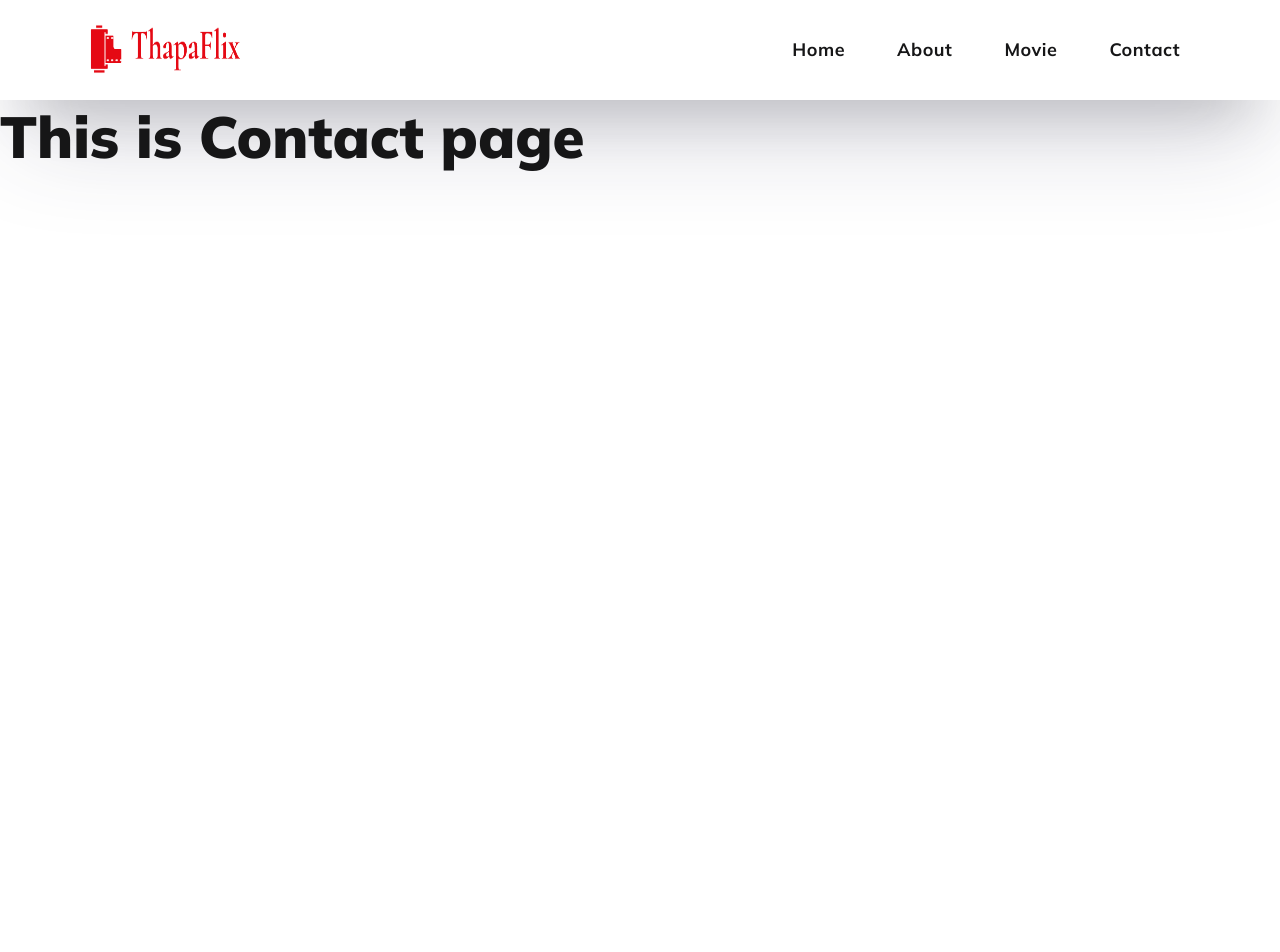
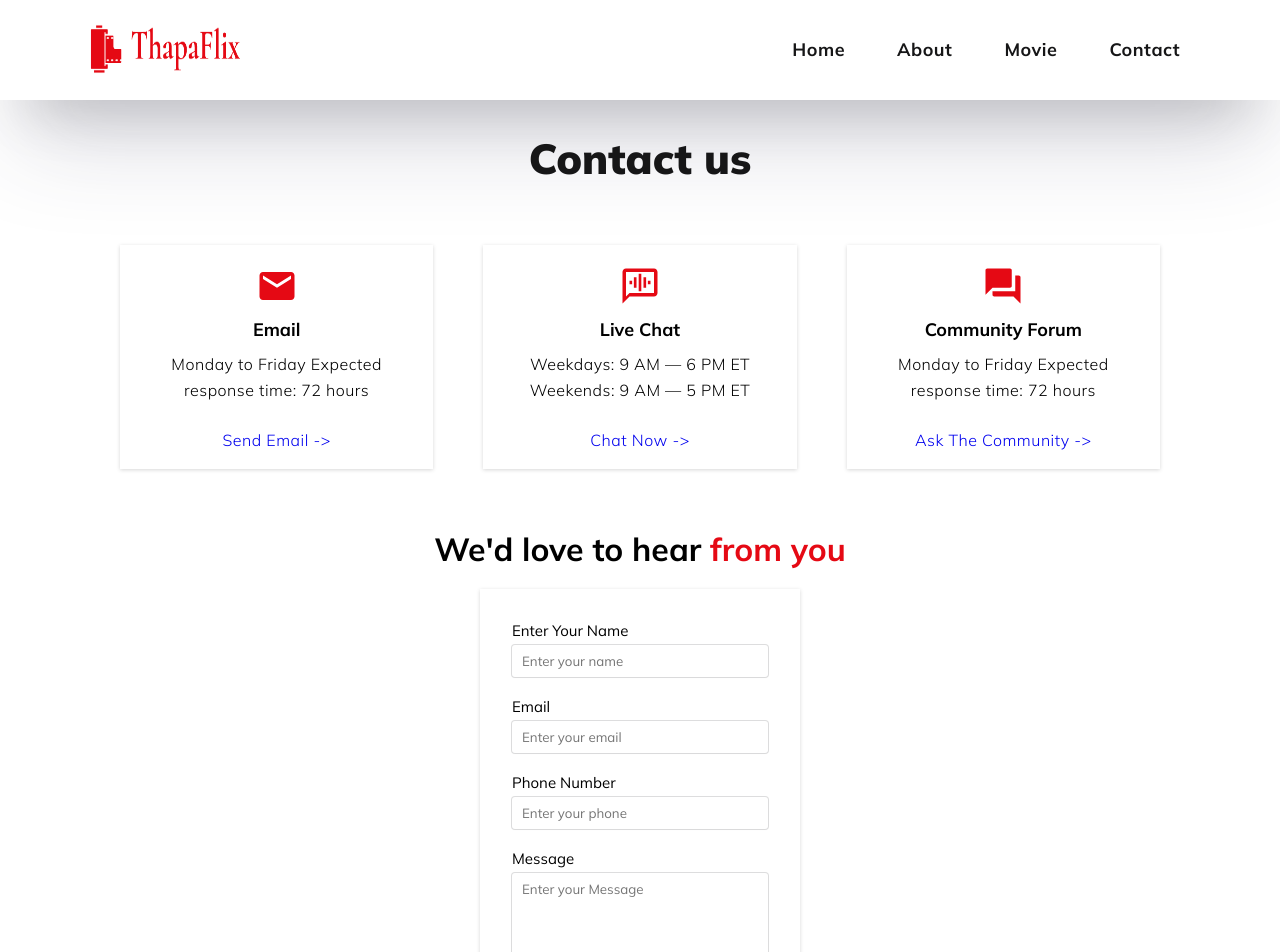
Before and after one commit to suryansh-bhatnagar/VieFlix, a Next.js app: page /contact in a window 1280 px wide. Shown: the top 952 px of the page. Before the commit the page ends 800 px from the top, so only its background shows below. Built offline with nearby package versions, Linux system fonts and the light colour scheme.

Commit message:
contact page ui done

```diff
--- /dev/null
+++ b/src/app/components/ContactCard.js
@@ -0,0 +1,40 @@
+import styles from "@/app/styles/contact.module.css";
+import { MdEmail, MdVoiceChat, MdForum } from "react-icons/md";
+import Link from "next/link";
+
+const ContactCard = () => {
+    return (
+        <div className={styles.section}>
+            <div className={styles.container}>
+                <div className={styles.grid}>
+                    <div className={styles.grid_card}>
+                        <i> <MdEmail /> </i>
+                        <h2>Email</h2>
+                        <p>Monday to Friday Expected </p>
+                        <p className={styles.last_para}>response time: 72 hours </p>
+                        <Link href="/">  Send Email <span>-&gt;</span></Link>
+                    </div>
+
+                    <div className={styles.grid_card}>
+                        <i> <MdVoiceChat /> </i>
+                        <h2>Live Chat</h2>
+                        <p>Weekdays: 9 AM — 6 PM ET</p>
+                        <p className={styles.last_para}>Weekends: 9 AM — 5 PM ET </p>
+                        <Link href="/" >  Chat Now <span>-&gt;</span></Link>
+                    </div>
+
+                    <div className={styles.grid_card}>
+                        <i> <MdForum /> </i>
+                        <h2>Community Forum</h2>
+                        <p>Monday to Friday Expected </p>
+                        <p className={styles.last_para}>response time: 72 hours </p>
+                        <Link href="/" className={styles.anchorLink}>  Ask The Community <span>-&gt;</span></Link>
+                    </div>
+
+                </div>
+            </div>
+        </div>
+    );
+};
+
+export default ContactCard;
--- /dev/null
+++ b/src/app/components/ContactForm.js
@@ -0,0 +1,132 @@
+'use client'
+
+import styles from "@/app/styles/contact.module.css";
+import { Mulish } from "next/font/google";
+import { useState } from "react";
+const mulish = Mulish({
+    subsets: ['latin'],
+    display: 'swap',
+    weight: ['300', '400', '500', '600', '700', '800', '900']
+})
+
+
+const ContactForm = () => {
+    const [user, setUser] = useState({
+        username: "",
+        email: "",
+        phone: "",
+        message: ""
+    })
+    const [status, setStatus] = useState(null);
+
+
+    function handleChange(e) {
+        const name = e.target.name;
+        const value = e.target.value;
+
+        setUser((prevUser) => ({ ...prevUser, [name]: value }));
+    }
+
+    const handleSubmit = async (e) => {
+        e.preventDefault();
+
+        try {
+            const response = await fetch('/api/contact', {
+                method: 'POST',
+                headers: { "Content_Type": "application/json" },
+                body: JSON.stringify({
+                    username: user.username,
+                    email: user.email,
+                    phone: user.phone,
+                    message: user.message
+                })
+            })
+            // Set the status based on the response from the API route
+            if (response.status === 200) {
+                setUser({
+                    username: "",
+                    email: "",
+                    phone: "",
+                    message: ""
+                })
+                setStatus('success');
+            } else {
+                setStatus('error');
+            }
+
+        } catch (e) {
+            console.log(e)
+        }
+
+    }
+
+
+
+    return (
+        <form className={styles.contact_form} onSubmit={handleSubmit}>
+            <div className={styles.input_field}>
+                <label htmlFor="username" className={styles.label}>
+                    Enter your name
+                    <input type="text" name="username" id="username"
+                        placeholder="Enter your name"
+                        className={mulish.className}
+                        value={user.username}
+                        onChange={handleChange}
+                        required
+                    />
+                </label>
+            </div>
+
+            <div className={styles.input_field}>
+                <label htmlFor="email" className={styles.label}>
+                    Email
+                    <input type="text" name="email" id="email"
+                        placeholder="Enter your email"
+                        className={mulish.className}
+                        value={user.email}
+                        onChange={handleChange}
+                        required
+                        autoComplete="off"
+                    />
+                </label>
+            </div>
+
+            <div className={styles.input_field}>
+                <label htmlFor="phone" className={styles.label}>
+                    Phone Number
+                    <input type="number" name="phone" id="phone"
+                        placeholder="Enter your phone"
+                        className={mulish.className}
+                        value={user.phone}
+                        onChange={handleChange}
+                        required
+                        autoComplete="off"
+                    />
+                </label>
+            </div>
+
+            <div className={styles.input_field}>
+                <label htmlFor="message" className={styles.label}>
+                    Message
+                    <textarea name="message" id="message" rows={5}
+                        placeholder="Enter your Message"
+                        className={mulish.className}
+                        value={user.message}
+                        onChange={handleChange}
+                        required
+                        autoComplete="off"
+                    />
+                </label>
+            </div>
+
+            <div>
+                {status === 'success' && <p className={styles.success_msg}>Thank you for your message!</p>}
+                {status === 'error' && <p className={styles.error_msg}>There was an error submitting your message. Please try again.</p>}
+
+                <button type="submit" className={mulish.className}>Send Message</button>
+            </div>
+        </form>
+    );
+};
+
+export default ContactForm;
--- a/src/app/contact/page.js
+++ b/src/app/contact/page.js
@@ -1,8 +1,21 @@
 import React from 'react'
-
+import ContactCard from '../components/ContactCard'
+import styles from '@/app/styles/contact.module.css';
+import ContactForm from '../components/ContactForm';
 const Page = () => {
     return (
-        <h1>This is Contact page</h1>
+        <>
+            <div className={styles.container}>
+                <h1>Contact us </h1>
+                <ContactCard />
+                <section className={styles.contact_section}>
+                    <h2>We'd love to hear <span> from you </span></h2>
+
+                    <ContactForm />
+                </section>
+            </div>
+            <iframe src="https://www.google.com/maps/embed?pb=!1m18!1m12!1m3!1d56033.13703111978!2d79.76831085802833!3d28.627632160641447!2m3!1f0!2f0!3f0!3m2!1i1024!2i768!4f13.1!3m3!1m2!1s0x39a03f1389ce2003%3A0x9b73320ef48baac0!2sPilibhit%2C%20Uttar%20Pradesh%20262001!5e0!3m2!1sen!2sin!4v1711989356626!5m2!1sen!2sin" width="600" height="450" style={{ border: 0 }} className={styles.mapping} allowfullscreen="" loading="lazy" referrerpolicy="no-referrer-when-downgrade"></iframe>
+        </>
     )
 }
 
--- /dev/null
+++ b/src/app/styles/contact.module.css
@@ -0,0 +1,137 @@
+.section {
+    /*background-color: red;*/
+}
+
+.container {
+    padding: 0 6rem;
+    margin: 0 auto;
+    text-align: center;
+}
+
+.container h1 {
+    margin-top: 3.2rem;
+    font-size: 4.2rem;
+}
+
+.grid {
+    display: grid;
+    grid-template-columns: repeat(3, 1fr);
+    gap: 5rem;
+    margin: 6rem auto;
+}
+
+.grid_card {
+    padding: 2rem 4rem;
+    text-align: center;
+    box-shadow: rgba(0, 0, 0, 0.16) 0px 1px 4px;
+    background-color: #fff;
+}
+
+.grid_card span {
+    display: inline-block;
+    transition: transform 200ms;
+}
+
+.grid_card h2 {
+    font-size: 1.8rem;
+    margin-bottom: 1rem;
+}
+
+.grid_card p {
+    margin: 0;
+}
+
+.grid_card p:last-child {
+    margin-bottom: 3.2rem;
+}
+
+.grid_card .last_para {
+    margin-bottom: 3.2rem;
+}
+
+.grid_card i {
+    font-size: 4.2rem;
+    color: #e50914;
+}
+
+
+/*for the main contact two section*/
+
+.contact_section {
+    margin: 6rem auto;
+    display: flex;
+    flex-direction: column;
+    justify-content: center;
+    align-items: center;
+
+}
+
+
+.contact_section span {
+    color: #e50914;
+}
+
+.contact_form {
+    max-width: 48rem;
+    min-width: 32rem;
+    padding: 3.2rem;
+    box-shadow: rgba(0, 0, 0, 0.16) 0px 1px 4px;
+    text-align: left;
+}
+
+.input_field {
+    margin-bottom: 2rem;
+}
+
+.label {
+    font-size: 1.5rem;
+    display: block;
+    text-transform: capitalize;
+}
+
+.contact_form input,
+.contact_form textarea {
+    display: block;
+    border: none;
+    width: 100%;
+    margin-top: .5rem;
+    padding: .8rem 1rem;
+    border-radius: .3rem;
+    box-shadow: rgba(0, 0, 0, 0.02) 0px 1px 3px 0px, rgba(27, 31, 35, 0.15) 0px 0px 0px 1px;
+}
+
+
+.success_msg {
+    color: #a8e48a;
+}
+
+.error_msg {
+    color: red;
+}
+
+
+.mapping {
+    width: 100%;
+}
+
+@media screen and (max-width: 999px) {
+    .grid {
+        display: grid;
+        grid-template-columns: 1fr 1fr;
+        gap: 5rem;
+        margin: 6rem auto;
+    }
+
+}
+
+
+
+@media screen and (max-width: 780px) {
+    .grid {
+        display: grid;
+        grid-template-columns: 1fr;
+        gap: 5rem;
+        margin: 6rem auto;
+    }
+
+}
```
Also changed, not shown: src/app/components/HeroSection.js (+8 -1 lines).
